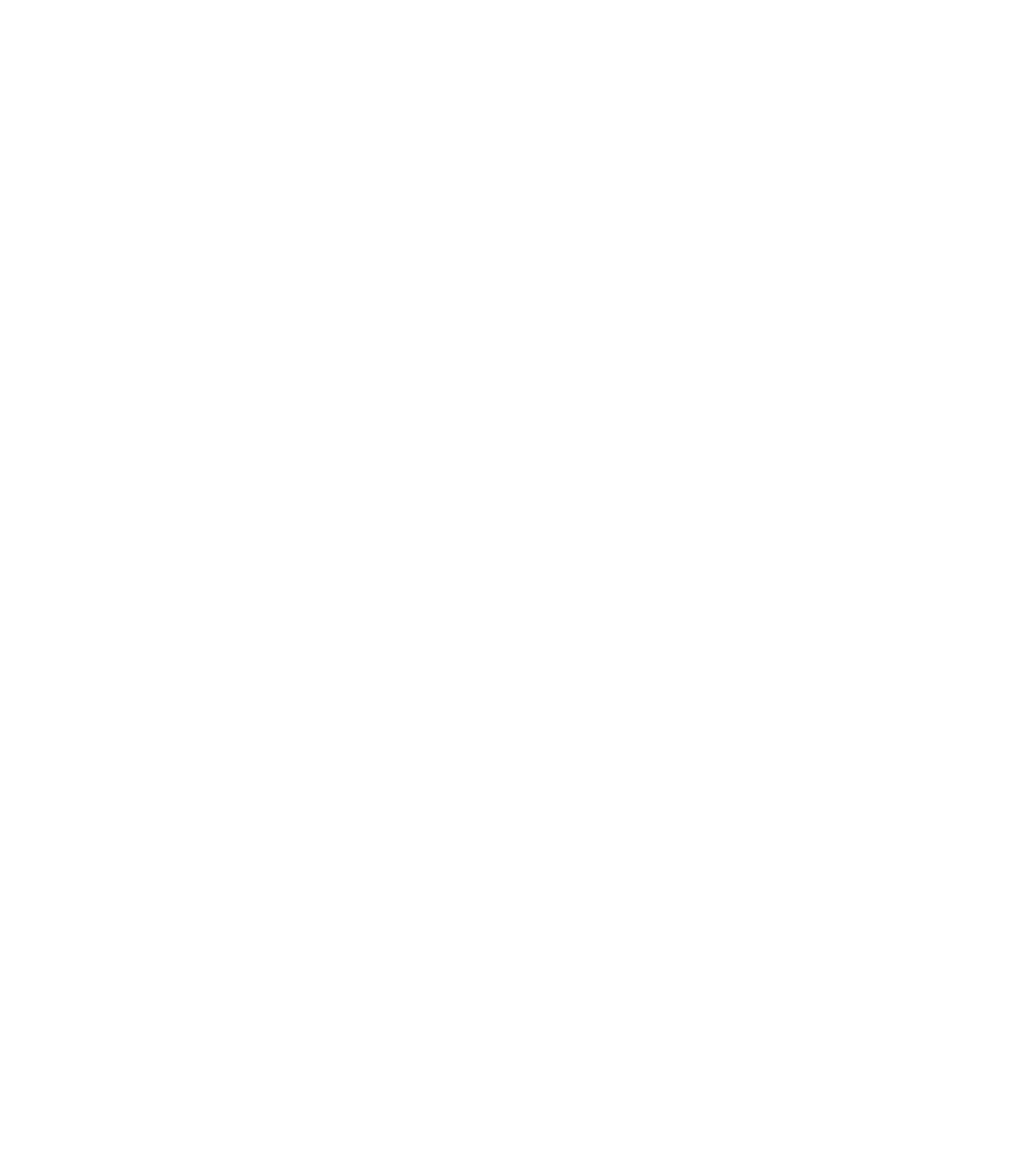
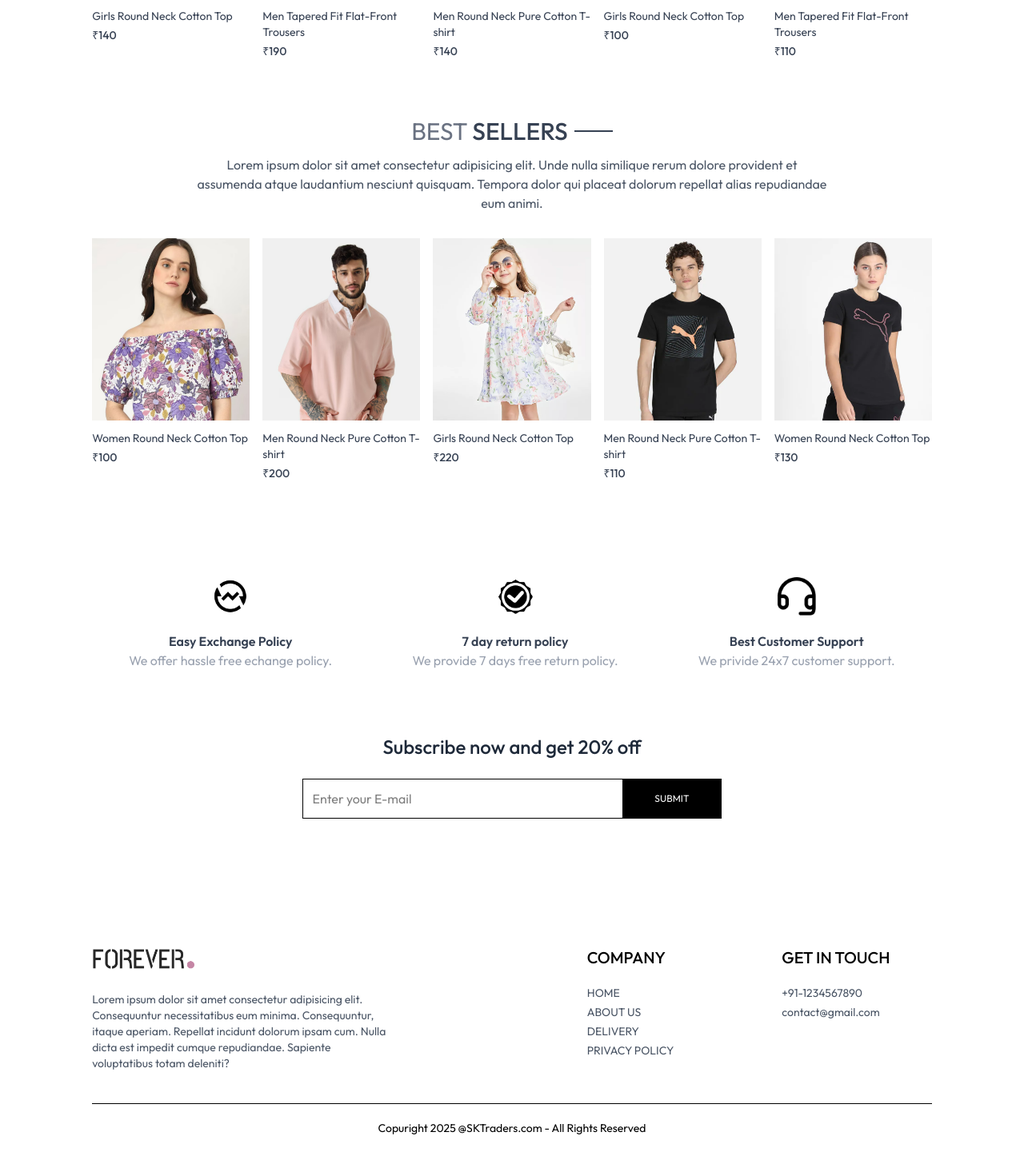
Before and after one commit to Omsh24/Sktraders-Ecommerce, a React (Vite) app in the folder client/: page / in a window 1280 px wide. Shown: the part 1246-2687 px from the top of the page at 80% size. Before the commit the page ends 800 px from the top, so only its background shows below. Built offline with nearby package versions, Linux system fonts and the light colour scheme.

Commit message:
Finished Home Page design

```diff
--- a/client/src/App.jsx
+++ b/client/src/App.jsx
@@ -11,6 +11,7 @@
 import Product from './pages/Product.jsx'
 
 import Navbar from './components/Navbar.jsx'
+import Footer from './components/Footer.jsx'
 
 function App() {
 
@@ -30,7 +31,7 @@
         <Route path='/place-order'        element={<PlaceOrder/>}   />
         <Route path='/orders'             element={<Orders/>}       />
       </Routes>
-
+      <Footer />
     </div>
   )
 }
--- /dev/null
+++ b/client/src/components/BestSeller.jsx
@@ -0,0 +1,37 @@
+import React, { useContext, useEffect, useState } from 'react'
+import { ShopContext } from '../context/ShopContext'
+import Title from './Title';
+import ProductItem from './ProductItem';
+
+const BestSeller = () => {
+    const {products} = useContext(ShopContext);
+    // console.log(products);
+    const [bestSeller, setBestSeller] = useState([]);
+
+    useEffect(() => {
+        const bestProduct = products.filter((item)=>(item.bestseller));
+        console.log(bestProduct);
+        setBestSeller(bestProduct.slice(0, 5));
+    }, [])
+
+  return (
+    <div className='my-10'>
+        <div className='text-center text-3xl py-8'>
+            <Title text1={"BEST"} text2={"SELLERS"}/>
+            <p className='w-3/4 m-auto text-xs sm:text-sm md:text-base text-gray-600'>
+                Lorem ipsum dolor sit amet consectetur adipisicing elit. Unde nulla similique rerum dolore provident et assumenda atque laudantium nesciunt quisquam. Tempora dolor qui placeat dolorum repellat alias repudiandae eum animi.
+            </p>
+        </div>
+
+        <div className='grid grid-cols-2 sm:grid-cols-3 md:grid-cols-4 lg:grid-cols-5 gap-4 gap-y-6'>
+            {
+                bestSeller.map((item, index) => (
+                    <ProductItem key={index} id={item._id} name={item.name} image={item.image} price={item.price} />
+                ))
+            }
+        </div>
+    </div>
+  )
+}
+
+export default BestSeller
--- /dev/null
+++ b/client/src/components/Footer.jsx
@@ -0,0 +1,40 @@
+import React from 'react'
+import { assets } from '../assets/frontend_assets/assets'
+
+const Footer = () => {
+  return (
+    <div>
+        <div className='flex flex-col sm:grid grid-cols-[3fr_1fr_1fr] gap-14 my-10 mt-40 text-sm '>
+            <div>
+                <img src={assets.logo} className='mb-5 w-32' alt="" />
+                <p className='w-full md:w-2/3 text-gray-600'>Lorem ipsum dolor sit amet consectetur adipisicing elit. Consequuntur necessitatibus eum minima. Consequuntur, itaque aperiam. Repellat incidunt dolorum ipsam cum. Nulla dicta est impedit cumque repudiandae. Sapiente voluptatibus totam deleniti?</p>
+            </div>
+
+            <div>
+                <p className='text-xl font-medium mb-5'>COMPANY</p>
+                <ul className='flex flex-col gap-1 text-gray-600'>
+                    <li>HOME</li>
+                    <li>ABOUT US</li>
+                    <li>DELIVERY</li>
+                    <li>PRIVACY POLICY</li>
+                </ul>
+            </div>
+
+            <div>
+                <p className='text-xl font-medium mb-5'>GET IN TOUCH</p>
+                <ul className='flex flex-col gap-1 text-gray-600'>
+                    <li>+91-1234567890</li>
+                    <li>contact@gmail.com</li>
+                </ul>
+            </div>
+        </div>
+
+        <div>
+            <hr />
+            <p className='py-5 text-sm text-center'>Copuright 2025 @SKTraders.com - All Rights Reserved</p>
+        </div>
+    </div>
+  )
+}
+
+export default Footer
--- a/client/src/components/LatestCollections.jsx
+++ b/client/src/components/LatestCollections.jsx
@@ -1,6 +1,7 @@
 import React, { useContext, useState, useEffect } from 'react'
 import { ShopContext } from '../context/ShopContext'
 import Title from './Title';
+import ProductItem from './ProductItem'
 
 const LatestCollections = () => {
 
@@ -23,7 +24,9 @@
         {/* Rendering Products */}
         <div className='grid grid-cols-2 sm:grid-cols-3 md:grid-cols-4 lg:grid-cols-5 gap-4 gap-y-6'>
             {
-
+                lastestProducts.map((item, index)=>(
+                    <ProductItem key={index} id={item._id} name={item.name} image={item.image} price={item.price} />
+                ))
             }
         </div>
 
--- a/client/src/components/Navbar.jsx
+++ b/client/src/components/Navbar.jsx
@@ -8,7 +8,7 @@
   return (
     <div className='flex items-center justify-between py-5 font-medium'>
 
-        <img src={assets.logo} className='w-36'/>
+        <Link to={'/'}><img src={assets.logo} className='w-36' /></Link>
 
         <ul className='hidden sm:flex gap-5 text-sm text-gray-700'>
 
--- /dev/null
+++ b/client/src/components/NewsLetterBox.jsx
@@ -0,0 +1,20 @@
+import React from 'react'
+
+const NewsLetterBox = () => {
+
+    const onSubmitHandler = (e) => {
+        e.preventDefault();
+    }
+
+  return (
+    <div className='text-center'>
+        <p className='text-2xl font-medium text-gray-800'>Subscribe now and get 20% off</p>
+        <form onClick={onSubmitHandler} className='w-full sm:w-1/2 flex items-center gap-3 mx-auto my-6 border pl-3'>
+            <input className='w-full sm:flex-1 outline-none' type="email" placeholder='Enter your E-mail' required />
+            <button type='submit' className='bg-black text-white text-xs px-10 py-4'>SUBMIT</button>
+        </form>
+    </div>
+  )
+}
+
+export default NewsLetterBox
--- /dev/null
+++ b/client/src/components/OurPolicy.jsx
@@ -0,0 +1,28 @@
+import React from 'react'
+import { assets } from '../assets/frontend_assets/assets'
+
+const OurPolicy = () => {
+  return (
+    <div className='flex flex-col sm:flex-row justify-around gap-12 sm:gap-2 text-center py-20 text-xs sm:text-sm md:text-base text-gray-700'>
+        <div>
+            <img src={assets.exchange_icon} className='w-12 m-auto mb-5' alt="" />
+            <p className='font-semibold'>Easy Exchange Policy</p>
+            <p className='text-gray-400'>We offer hassle free echange policy.</p>
+        </div>
+
+        <div>
+            <img src={assets.quality_icon} className='w-12 m-auto mb-5' alt="" />
+            <p className='font-semibold'>7 day return policy</p>
+            <p className='text-gray-400'>We provide 7 days free return policy.</p>
+        </div>
+
+        <div>
+            <img src={assets.support_img} className='w-12 m-auto mb-5' alt="" />
+            <p className='font-semibold'>Best Customer Support</p>
+            <p className='text-gray-400'>We privide 24x7 customer support.</p>
+        </div>
+    </div>
+  )
+}
+
+export default OurPolicy
--- a/client/src/index.css
+++ b/client/src/index.css
@@ -15,3 +15,10 @@
   font-weight: 400;
   font-style: normal;
 }
+
+@media (max-width:640px){
+  a.active{
+    background-color: black;
+    color: white;
+  }
+}
--- a/client/src/pages/Collection.jsx
+++ b/client/src/pages/Collection.jsx
@@ -2,7 +2,9 @@
 
 const Collection = () => {
   return (
-    <div>Collection</div>
+    <div>
+
+    </div>
   )
 }
 
--- a/client/src/pages/Home.jsx
+++ b/client/src/pages/Home.jsx
@@ -1,12 +1,18 @@
 import React from 'react'
 import Hero from '../components/Hero'
 import LatestCollections from '../components/LatestCollections'
+import BestSeller from '../components/BestSeller'
+import OurPolicy from '../components/OurPolicy'
+import NewsLetterBox from '../components/NewsLetterBox'
 
 const Home = () => {
   return (
     <div>
       <Hero/>
       <LatestCollections/>
+      <BestSeller />
+      <OurPolicy />
+      <NewsLetterBox />
     </div>
   )
 }
```
